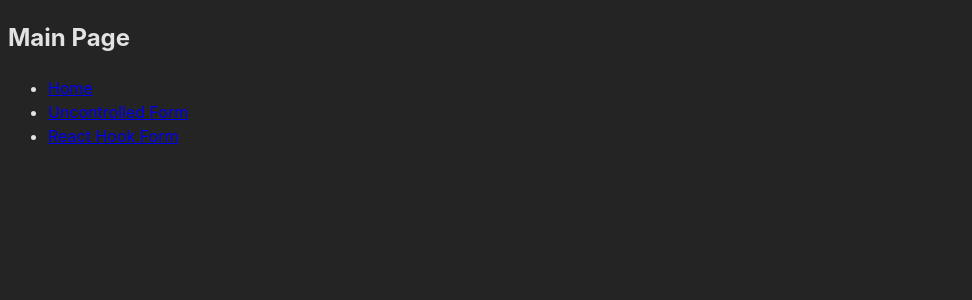
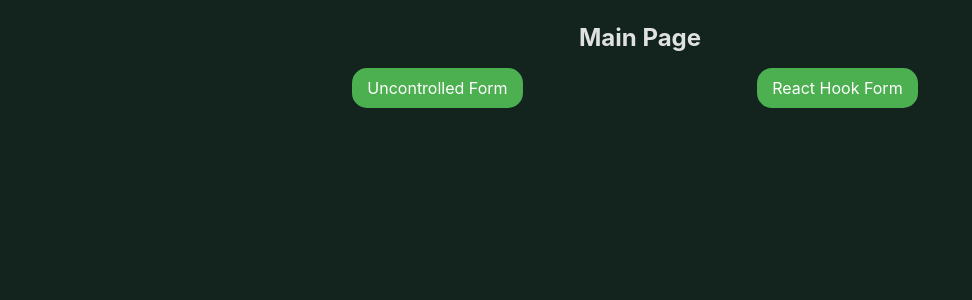
Before and after one commit to Yuliya0503/React-Forms, a React (Vite) app: page / in a window 1280 px wide. Shown: the top 300 px of the page, without its empty margins (0-972 px from the left). Built offline with nearby package versions, Linux system fonts and the light colour scheme.

Commit message:
feat: add styles part 1

```diff
--- a/index.html
+++ b/index.html
@@ -6,7 +6,7 @@
     <meta name="viewport" content="width=device-width, initial-scale=1.0" />
     <title>Forms</title>
   </head>
-  <body>
+  <body class="body">
     <div id="root"></div>
     <script type="module" src="/src/main.tsx"></script>
   </body>
--- a/src/components/ImageDispaly/ImageDispaly.tsx
+++ b/src/components/ImageDispaly/ImageDispaly.tsx
@@ -1,10 +1,11 @@
 import { ImageDisplayProps } from '../../models/interface';
+import styles from './ImageDisplay.module.css';
 
 const ImageDisplay: React.FC<ImageDisplayProps> = ({ base64Image }) => {
   return (
-    <div>
-      <h2>Image Display</h2>
-      <img src={base64Image} alt="Uploaded" />
+    <div className={styles.wrapper}>
+      <h2 className={styles.title}>Pictures</h2>
+      <img className={styles.img} src={base64Image} alt="Uploaded" />
     </div>
   );
 };
--- /dev/null
+++ b/src/components/ImageDispaly/ImageDisplay.module.css
@@ -0,0 +1,17 @@
+.title {
+  margin-bottom: 15px;
+  text-align: center;
+  font-size: 45px;
+}
+.wrapper {
+  margin-top: 30px;
+  text-align: center;
+}
+
+.img {
+  width: 300px;
+  height: 300px;
+  object-fit: cover;
+  border-radius: 20px;
+  box-shadow: 0 8px 16px rgba(0, 0, 0, 0.3);
+}
--- a/src/index.css
+++ b/src/index.css
@@ -5,10 +5,18 @@
 
   color-scheme: light dark;
   color: rgba(255, 255, 255, 0.87);
-  background-color: #242424;
+  background-color: rgb(19, 35, 30);
 
   font-synthesis: none;
   text-rendering: optimizeLegibility;
   -webkit-font-smoothing: antialiased;
   -moz-osx-font-smoothing: grayscale;
+
+  padding: 0;
+  margin: 0;
 }
+
+.body {
+  padding: 0;
+  margin: 0;
+}
--- /dev/null
+++ b/src/pages/Main/MainPage.module.css
@@ -0,0 +1,38 @@
+.main_container {
+  max-width: 800px;
+  margin: 0 auto;
+  padding: 20px;
+}
+
+.nav_list {
+  list-style: none;
+  padding: 0;
+  display: flex;
+  justify-content: space-around;
+  flex-wrap: wrap;
+  margin-top: 20px;
+}
+
+.nav_list li {
+  margin-right: 10px;
+}
+
+.link {
+  text-decoration: none;
+  padding: 10px 15px;
+  background-color: #4CAF50;
+  color: white;
+  border: none;
+  border-radius: 15px;
+  cursor: pointer;
+  transition: background-color 0.3s;
+}
+.link:hover {
+  background-color: #45a049;
+  border-radius: 10px;
+}
+
+.title {
+  margin: auto;
+  text-align: center;
+}
--- a/src/pages/Main/MainPage.tsx
+++ b/src/pages/Main/MainPage.tsx
@@ -3,6 +3,7 @@ import { useSelector } from 'react-redux';
 import { Link } from 'react-router-dom';
 import { RootState } from '../../Store/store';
 import ImageDisplay from '../../components/ImageDispaly/ImageDispaly';
+import styles from './MainPage.module.css';
 
 const Main: React.FC = () => {
   const base64Image = useSelector(
@@ -10,18 +11,15 @@ const Main: React.FC = () => {
   );
 
   return (
-    <div>
-      <h2>Main Page</h2>
+    <div className={styles.main_container}>
+      <h2 className={styles.title}>Main Page</h2>
       <nav>
-        <ul>
+        <ul className={styles.nav_list}>
           <li>
-            <Link to="/">Home</Link>
+            <Link className={styles.link} to="/uncontrolled-form">Uncontrolled Form</Link>
           </li>
           <li>
-            <Link to="/uncontrolled-form">Uncontrolled Form</Link>
-          </li>
-          <li>
-            <Link to="/hook-form">React Hook Form</Link>
+            <Link className={styles.link} to="/hook-form">React Hook Form</Link>
           </li>
         </ul>
       </nav>
--- /dev/null
+++ b/src/pages/NotFound/NotFound.module.css
@@ -0,0 +1,37 @@
+.wrapper {
+  background-color: #220f09;
+  width: 100%;
+  height: 100vh;
+  padding: 0;
+  margin: 0;
+  display: flex;
+  flex-direction: column;
+  align-items: center;
+  justify-content: center;
+}
+
+.title {
+  height: 60px;
+  font-size: 70px;
+  text-shadow: #c73b11;
+  color:#7e3823;
+}
+
+.link {
+  display: inline-block;
+  padding: 10px 20px;
+  font-size: 16px;
+  text-align: center;
+  text-decoration: none;
+  background-color: #220f09;
+  color:#c73b11;
+  border-radius: 5px;
+  border: 1px solid #c73b11;
+  cursor: pointer;
+  transition: background-color 0.3s ease, color 0.3s ease;
+}
+
+.link:hover {
+  background-color: #180e0b;
+  color: #ffffff;
+}
--- a/src/pages/NotFound/NotFound.tsx
+++ b/src/pages/NotFound/NotFound.tsx
@@ -1,11 +1,12 @@
 import { Link } from 'react-router-dom';
+import styles from './NotFound.module.css';
 
 const NotFound = () => {
   return (
-    <>
-      <h2>Oops!</h2>
-      <Link to="/">Go Home!</Link>
-    </>
+    <div className={styles.wrapper}>
+      <h2 className={styles.title}>Oops!</h2>
+      <Link className={styles.link} to="/">Go Home!</Link>
+    </div>
   );
 };
 
```
